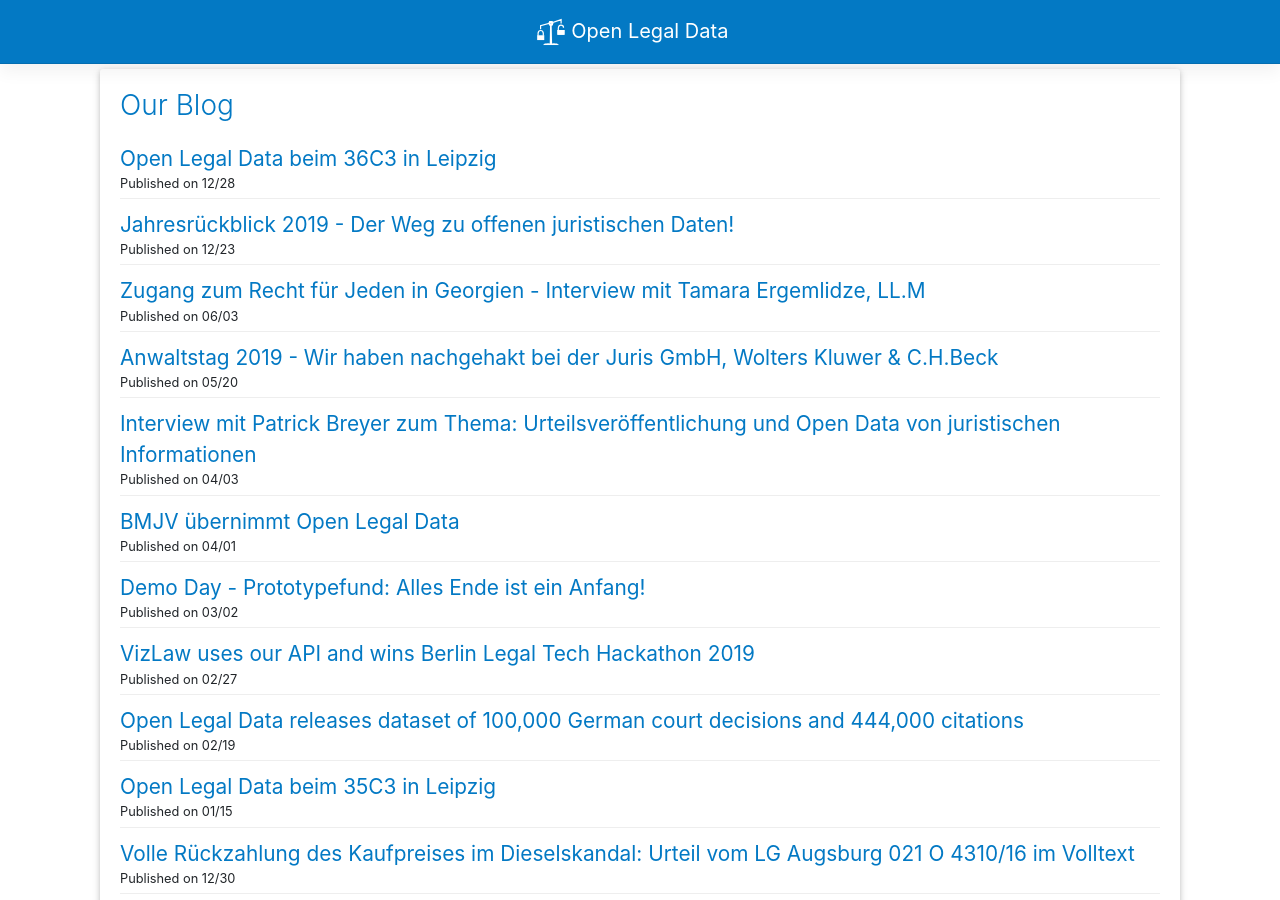
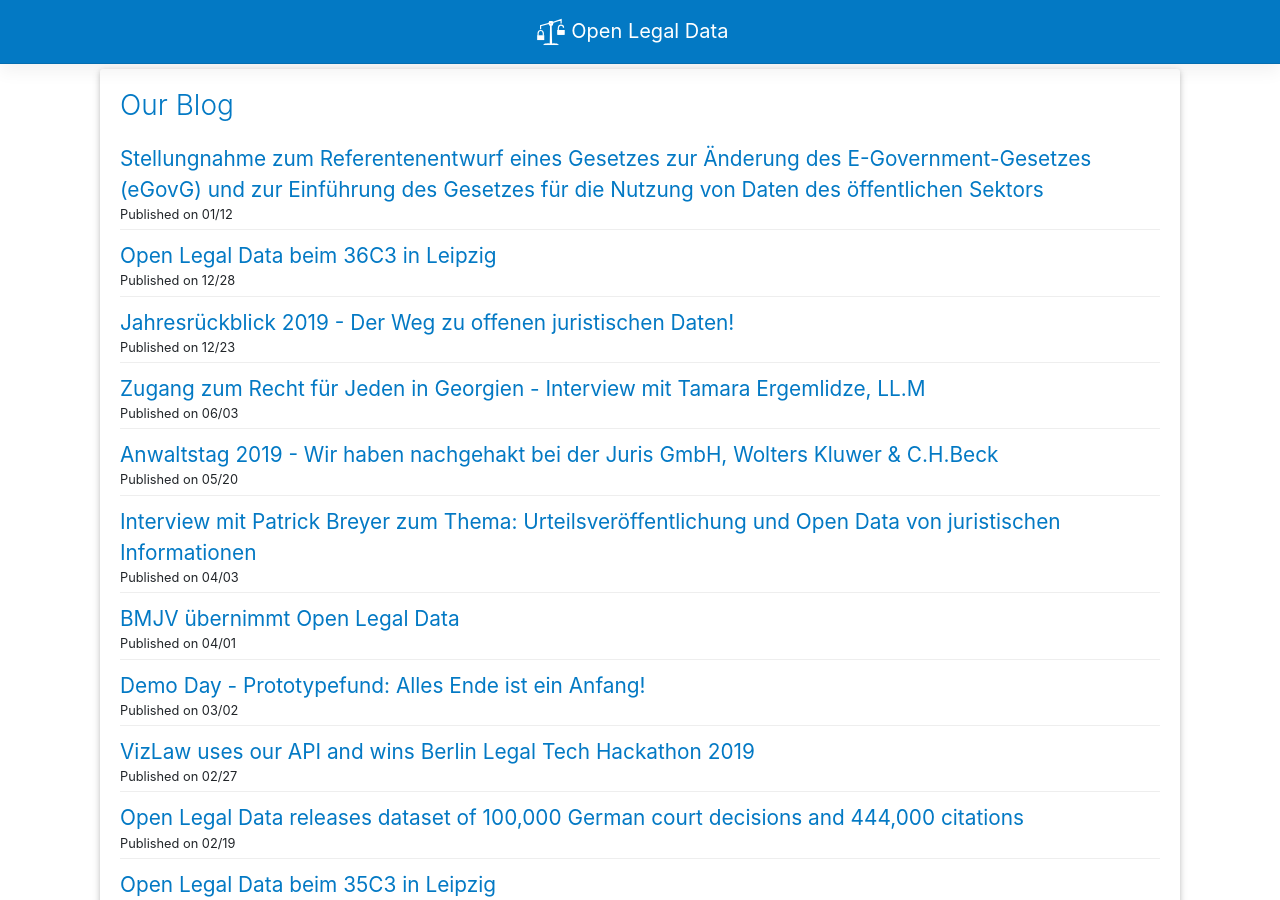
Before and after one commit to openlegaldata/blog, a Jekyll site: the page built from blog.html, in a window 1280 px wide and 900 px high. Built offline with Jekyll 4.4.1, drawn with Linux system fonts in a browser that asks for light colours; some of the changed lines change nothing that is shown.

Commit message:
added blog post; removed bmbf banner

```diff
--- a/_config.yml
+++ b/_config.yml
@@ -1,3 +1,5 @@
+markdown: kramdown
+
 title: Open Legal Data
 author: Open Legal Data
 email: hello@openlegaldata.io
--- a/_includes/footer.html
+++ b/_includes/footer.html
@@ -14,9 +14,6 @@
             </ul>
 
             <div class="funded-by">
-                <a href="https://www.bmbf.de/" target="_blank">
-                    <img src="/assets/funded_by/logo-bmbf.svg" alt="Bundesministerium für Bildung und Forschung (BMBF)">
-                </a>
                 <a href="https://okfn.de/" target="_blank">
                     <img src="/assets/funded_by/logo-okfn.svg" alt="Open Knowledge Foundation Germany">
                 </a>
--- /dev/null
+++ b/_posts/2021-01-12-stellungnahme-egovg.md
@@ -0,0 +1,294 @@
+---
+layout: post
+title: "Stellungnahme zum Referentenentwurf eines Gesetzes zur Änderung des E-Government-Gesetzes (eGovG) und zur Einführung des Gesetzes für die Nutzung von Daten des öffentlichen Sektors"
+categories: statements
+author: Malte
+language: de
+---
+
+Die Initiative Open Legal Data wurde am 17.12.2020 um eine Stellungnahme
+zu dem oben genannten Referentenentwurf gebeten. Open Legal Data begrüßt
+die Einbeziehung interdisziplinärer Projekte bei der Entwicklung eines
+Zweiten-Open-Data Gesetzes und gibt hierzu die folgende Stellungnahme
+ab:
+
+Zur Zielsetzung des Referentenentwurfs
+======================================
+
+Artikel 1 - Ausweitung der Open-Data-Regelung des Bundes (§ 12a EGovernment-Gesetz) ausgeweitet werden.
+-------------------------------------------------------------------------------------------------------
+
+Open Legal Data befürwortet die Ausweitung der bestehenden
+Open-Data-Regelung des Bundes gem. § 12a EGovG, denn die gegenwärtige
+Regelung des § 12a EGovG ist nach Ansicht von Open Legal Data nicht
+ausreichend und entspricht nicht dem Gedanken von Open Data. Zwar ist
+der grundsätzliche Rechtsgedanke, der Bereitstellung offener Daten von
+Bundesbehörden ein erster Ansatzpunkt, jedoch ist zu bemängeln, dass §
+12a EGovG ausdrücklich ein Anspruch auf offene Daten der Bundesbehörden
+versagt wird. Ein Anspruch auf Open Data gegenüber den Bundesbehörden
+muss insbesondere für eine Informationsgesellschaft geschaffen werden.
+
+Artikel 2 dient der Umsetzung der Richtlinie über offene Daten und die Weiterverwendung von Informationen des öffentlichen Sektors (Richtlinie (EU) 2019/1024).
+---------------------------------------------------------------------------------------------------------------------------------------------------------------
+
+Nach Ansicht von Open Legal Data genügt auch das Zweite-Open-Data Gesetz
+nicht der Umsetzung der Richtlinie über offene Daten und die
+Weiterverwendung von Informationen des öffentlichen Sektors (Richtlinie
+(EU) 2019/1024), da in dem Referentenentwurf, das in der Richtlinie
+angelegte Recht auf Wissen und Information, sich nicht widerspiegelt.
+Das Recht auf Wissen und Information ist aber in der Richtlinie angelegt
+und bedarf der Umsetzung.
+
+Zu den einzelnen Reformierungen
+===============================
+
+Erweiterung des Anwendungsbereichs des § 12a EGovG durch Einbeziehung der mittelbaren Bundesverwaltung sowie Abschaffung bestimmter Ausnahmetatbestände
+-------------------------------------------------------------------------------------------------------------------------------------------------------
+
+Die Ausweitung von Open Data auf die mittelbare Bundesverwaltung
+verstärkt die Transparenz und Rechenschaftspflicht der mittelbaren
+Bundesbehörden. Die Ausweitung ist daher sehr zu begrüßen. Dabei dürfen
+im Besonderen auch die Bundesgerichte nicht außer Betracht gelassen
+werden, da nach Auffassung von Open Legal Data auch Urteile im Sinne von
+Open Data veröffentlicht werden müssen. Dies ist bislang nicht der Fall.
+Für eine Bereitstellung von Urteilen als Open Data spricht insbesondere,
+dass Urteile im Namen des Volkes ergehen und das Demokratiegebot es
+erfordert, dass die Bürger\*innen jederzeit in Erfahrung bringen müssen,
+welche Rechte und Pflichten sich aus einem Gesetz ergeben. Es geht
+demnach nicht nur um die Transparenz der Bundesverwaltung, sondern auch
+um die Transparenz der Rechtsfortbildung, um eine Teilhabe der
+Bürger\*innen zu gewährleisten.
+
+Kritisch dürfte anzumerken sein, dass es nach der Auffassung von Open
+Legal Data eine Herausforderung sein dürfte, die Bundesverwaltung mit
+den erforderlichen technischen Mitteln auszustatten. Des Weiteren wäre
+es in dringendem Maße notwendig geeignetes Personal für die Umsetzung
+von Open Data in der Bundesverwaltung einzustellen, da die Öffnung der
+Daten mit einem erheblichen organisatorischen, wie technischen Aufwand
+verbunden ist, um nicht nur quantitative, sondern auch qualitative Daten
+zur Verfügung stellen zu können.
+
+Hierbei ist, wie auch in der Richtlinie EU 2019/1024 gefordert, ein/e
+Open-Data-Koordinator\*in für eine erfolgreiche Umsetzung notwendig und
+daher zu begrüßen.
+
+Ebenfalls positiv ist die Einführung einer Verordnungsermächtigung zur
+Standardisierung von Datenformaten. Die Daten sollten maschinenlesbar
+mit freien Formaten zur Verfügung gestellt werden. Die Maxime zur
+Umsetzung eines Standards wäre die Einführung von Linked Data.
+
+Für die Bereitstellung von Open Data schlägt Open Legal Data die
+Standardisierung über eine API vor. Darüber hinaus wäre zusätzlich ein
+sog. Bulk-Download empfehlenswert.[^1]
+
+Umbenennung, Modernisierung und Ablösung des IWG - Datennutzung statt Informationsweiterverwendung
+--------------------------------------------------------------------------------------------------
+
+Das gegenwärtige IWG enthält, wie auch der § 12a EGovG in § 1 Abs. 2a
+IWG die Einschränkung, dass kein Anspruch auf die Daten und
+Informationen besteht.
+
+Bei der Ablösung des IWG sollte daher, auch im Sinne einer
+Einheitlichkeit, wie für den § 12a EGovG gefordert, der Anspruch auf
+Zugang zu Informationen und Wissen sichergestellt werden. Im Übrigen
+könnte die Versagung des Anspruchs auf Open Data gegebenenfalls einen
+Widerspruch zum Informationsfreiheitsgesetz darstellen, denn es
+überzeugt nicht, weshalb kein Anspruch auf öffentliche Daten in
+elektronischer Form i.S.v. Open Data besteht, obwohl grundsätzlich ein
+Anspruch auf amtliche Informationen nach dem IFG eingeräumt wird.
+
+Empfehlenswert wäre die Aufnahme von einer standardisierten Lizenz in
+das geplante Datennutzungsgesetz, da die bisherigen Regelungen im IWG,
+teilweise zu unbestimmt sind. Im Rahmen des Gesetzes könnte durch einen
+Anhang das ggf. zu zahlende Entgelt grundsätzlich festgehalten werden.
+Allerdings ist anzumerken, dass die Erhebung von Entgelt für die Nutzung
+von Open Data, dem Open-Data-Gedanken fremd ist. Denn das Ziel von Open
+Data ist die entgeltfreie Nutzung, und zwar auch für wirtschaftliche
+Innovationen. Daher spricht sich Open Legal Data dafür aus, dass ein
+Entgelt für die Nutzung von Open Data nicht erhoben werden darf.
+
+Lizenzen statt Nutzungsbestimmungen
+-----------------------------------
+
+Zunächst ist festzuhalten, dass die Klarstellung des Begriffes der
+Lizenz anstelle der Nutzungsbestimmung praktisch keinen Unterschied
+darstellt, da es sich lediglich um ein Synonym handelt.
+
+Für die Bereitstellung von Open Data ist die Nutzung von
+standardisierten Lizenzen vorzugswürdig, um durch die einheitliche
+Verwendung, die Anwendung zu vereinfachen. Im Prinzip folgt der Gedanke
+einer einheitlichen standardisierten Lizenz den Creative-Commons
+Lizenzen.[^2] Eine weitere Lizenz wird bereits auf der Datenbank GovData
+verwendet (DL-DE-\>Zero-2.0).[^3] Als weitere Anregung für die
+Ausgestaltung von Lizenzmodellen, ist das Projekt der Open Knowledge
+Foundation "Open Data Commons".[^4] Welche standardisierte Lizenz sich
+schlussendlich durchsetzt, kann an dieser Stelle dahinstehen, da es im
+Wesentlichen darauf ankommt, dass der Gesetzgeber festhält, dass für die
+Nutzung von Open Data eine standardisierte Lizenz verwendet wird. Um
+allerdings auch dem internationalen Gedanken gerecht zu werden, sollte
+bei der Lizenzierung von Open Data idealerweise auf einen
+internationalen Standard gesetzt werden. Damit wird die Zerspaltung des
+Open-Data-Gedankens verhindert, indem Unklarheit über die
+Nutzungsbedingungen über die Grenzen von Deutschland hinaus beseitigt
+werden. Abschließend sollte bei der Einführung einer standardisierten
+Lizenz darauf geachtet werden, dass die Lizenz gewählt werden sollte,
+die im weitesten Sinne dem Open-Data-Gedanken Rechnung trägt, also das
+die Vervielfältigung, Verbreitung, Bearbeitung und sonstige Nutzung
+uneingeschränkt zulässig ist.
+
+Einführung des Open-Data-Grundsatzes „Open by default"
+------------------------------------------------------
+
+Die Einführung von "Open by default" erleichtert ebenfalls die
+Handhabung von Open Data, da die Bereitstellung von Daten die Regel und
+nicht mehr die Ausnahme darstellt. Es wird damit die Kultur der
+Transparenz gefördert. Das Geheimhaltungsinteresse müsste damit im
+Einzelfall begründet werden. Möglicherweise bedarf es in diesem
+Zusammenhang auch der Überarbeitung des Informationsfreiheitsgesetzes,
+da es sich hierbei um amtliche Informationen handelt, die wohl im
+Zweifelsfall als Open Data zur Verfügung gestellt werden müssten. Zur
+Vermeidung von Widersprüchen, sollte die Reformierung des
+Open-Data-Gesetzes in einem engen Zusammenhang mit dem
+Informationsfreiheitsgesetz gesehen werden, insbesondere auch im
+Hinblick auf die Ausnahmetatbestände der §§ 3, 4, 5, 6 IFG.
+
+Erweiterung des Anwendungsbereichs auf öffentliche Unternehmen (Wasser,Verkehr, Energie)
+----------------------------------------------------------------------------------------
+
+Öffentliche Unternehmen sind Teil des öffentlichen Handelns und
+unterliegen damit, ebenfalls wie Behörden, einer Rechenschaftspflicht
+gegenüber den Bürger\*innen. Insoweit ist die Erweiterung des
+Anwendungsbereiches auf öffentliche Unternehmen eine Bereicherung für
+Open Data.
+
+Einführung sog. hochwertiger Datensätze
+---------------------------------------
+
+Die Einführung von sog. hochwertigen Datensätzen bedarf einer
+Klarstellung in Form einer Legaldefinition, was unter hochwertigen
+Datensätzen zu verstehen ist. Hierbei ist es empfehlenswert die
+Fünf-Sterne Skala von Tim Berners-Lee zu verwenden, wonach es sich um
+hochwertige Datensätze i.S.v. von Open Data dann handelt, wenn es sich
+bei dem bereitgestellten Datensatz um Linked Data handelt.[^5]
+
+Besondere Fragestellungen Ausnahmebestimmung in Artikel 1 Absatz 2 Buchstabe a der Richtlinie (EU) 2019/1024
+============================================================================================================
+
+Nach dem Wortlaut der Richtlinie, legt diese die Mindestanforderungen
+zugrunde. Daher besteht nach Auffassung von Open Legal Data ein
+nationaler Umsetzungsbedarf für die Umsetzung der Ausnahmebestimmung in
+Artikel 1 Abs. 2 lit. b Richtlinie (EU) 2019/1024.
+
+Vorschläge und Anregungen
+=========================
+
+Zusammenfassend sind folgende Vorschläge und Anregungen festzuhalten:
+
+Recht auf Wissen und Recht auf Information
+------------------------------------------
+
+Insgesamt fehlt es dem Vorhaben um ein Zweites-Open-Data Gesetz um die
+Einführung eins Rechts auf Wissen, wie dieses allerdings die Richtlinie
+(EU) 2019/1024 erwähnt.[^6] Die Einführung eines Anspruchs auf Open Data
+wird im weitesten Sinne den Anforderungen an eine
+Informationsgesellschaft gerecht. Es stärkt die Demokratie und den
+Rechtsstaat, und fördert das Vertrauen und die Transparenz staatlichen
+Handelns. Einen Anspruch auf Open Data zu versagen ist nicht
+zeitgerecht. Open Legal Data fordert daher die Einführung eines
+Anspruchs auf Open Data im § 12a EGovG.
+
+Hochwertige Datensätze
+----------------------
+
+Open Legal Data befürwortet die Anforderungen von hochwertigen
+Datensätzen. Der Gesetzgeber sollte eine Legaldefinition von
+hochwertigen Datensätzen in das EGovG aufnehmen, die wie folgt lauten
+könnte:
+
+"Hochwertige Datensätze: liegen dann vor, wenn die Daten mindestens als
+Linked Data zur Verfügung gestellt werden".
+
+API und Bulk-Download
+---------------------
+
+Für die Bereitstellung der Daten sollte jede Bundesbehörde eine
+standardisierte API und einen Bulk-Download zur Verfügung stellen.
+
+Vollständige Erweiterung auf den öffentlichen Sektor
+----------------------------------------------------
+
+Die vollständige Erweiterung auf den öffentlichen Sektor fördert die
+Transparenz und Rechenschaft jeglicher öffentlicher Einrichtungen. Zu
+dem öffentlichen Sektor gehören auch öffentliche Unternehmen.
+
+"Open by default"
+-----------------
+
+Die Einführung von "Open by default" ist notwendig, um Open Data als
+Regel und "Closed Data" als Ausnahme festzuhalten.
+
+Open-Data-Beauftragte/r
+-----------------------
+
+Um der Umstellung in den Bundesbehörden und dem Verwaltungsaufwand
+gerecht zu werden, ist ein/e Open-Data-Beauftragt/e erforderlich und
+ohnehin von der Richtlinie (EU) 2019/1024 vorgesehen.
+
+Erhebliche Investition in die Digitalisierung, insbesondere auch durch Personal und Open-Source Programmierungen
+----------------------------------------------------------------------------------------------------------------
+
+Zu der Umsetzung eines effektiven Open-Data-Gedankens dürfen allerdings
+auch die erheblichen Investitionen in die Digitalisierung, insbesondere
+in Personal und Open-Source Software nicht außen vor gelassen werden.
+
+Standardisierte Lizenzen
+------------------------
+
+Die Einführung von standardisierten Lizenzen ist zwingend notwendig, um
+die Anwendung und Verwendung von Open Data zu erleichtern. Als Vorbild
+können hierfür unter anderem die Creative-Commons Lizenzen herangezogen
+werden. Allerdings ist zu berücksichtigen, dass grundsätzlich jegliche
+Nutzungsart von Open Data entgeltfrei erfolgen sollte, um dem
+Open-Data-Gedanken Rechnung zu tragen. Auf ein Entgelt, auch für die
+kommerzielle Verwendung von Open Data, muss verzichtet werden.
+
+Datenbankrecht i.S.d. § 87a UrhG
+--------------------------------
+
+Ausnahmetatbestände zu der Bereitstellung und Nutzung von Open Data
+beziehen sich auf das Urheberrecht oder verwandte Schutzrechte. Bislang
+lässt der Referentenentwurf vermissen, wie der Widerspruch aufgelöst
+werden soll, wenn Open Data in einer Datenbank zur Verfügung gestellt
+werden. Hierbei kann es zur Kollision zwischen Open Data und dem
+Leistungsschutzrecht des Datenbankherstellers kommen, die einer
+Weiterverwendung der Daten entgegenstehen könnte. Diese Güterkollision
+ist beispielsweise bei der Veröffentlichung von Urteilen zu beobachten.
+Obwohl Urteile keinen Urheberrechtsschutz gem. § 5 UrhG genießen, steht
+einer Weiterverwendung von veröffentlichten Urteilen auf
+öffentlich-zugänglichen Datenbanken häufig das Leistungsschutzrecht des
+Datenbankherstellers entgegen. Diesen Widerspruch hat der Gesetzgeber
+aufzulösen, um Open Data einheitlich durchsetzen zu können. Der
+Widerspruch kann beispielsweise in Form von Ausnahmetatbeständen gelöst
+werden, indem für gemeinfreie Werke gem. § 5 UrhG ein
+Leistungsschutzrecht des Datenbankherstellers nicht greift.
+
+Für Rückfragen stehen wir jederzeit gerne zur Verfügung
+
+
+[^1]: Im Unterschied zu einer API, können über einen Bulk-Download alle
+    Daten gleichzeitig abgerufen werden.
+
+[^2]: [[https://creativecommons.org/licenses/?lang=de]{.underline}](https://creativecommons.org/licenses/?lang=de),
+    zuletzt aufgerufen am 12.01.2021.
+
+[^3]: [[https://www.govdata.de/dl-de/zero-2-0]{.underline}](https://www.govdata.de/dl-de/zero-2-0),
+    zuletzt aufgerufen am 12.01.2021.
+
+[^4]: [[https://opendatacommons.org/]{.underline}](https://opendatacommons.org/),
+    zuletzt aufgerufen am 12.01.2021.
+
+[^5]: [[https://5stardata.info/de/]{.underline}](https://5stardata.info/de/),
+    zuletzt aufgerufen am 12.01.2021.
+
+[^6]: Vgl. RL (EU) 2019/1024 vom 20. Juni 2019 über offene Daten und die Weiterverwendung von Informationen des öffentlichen Sektors
+    gefordert, Erwägungsgrund 43.
```
